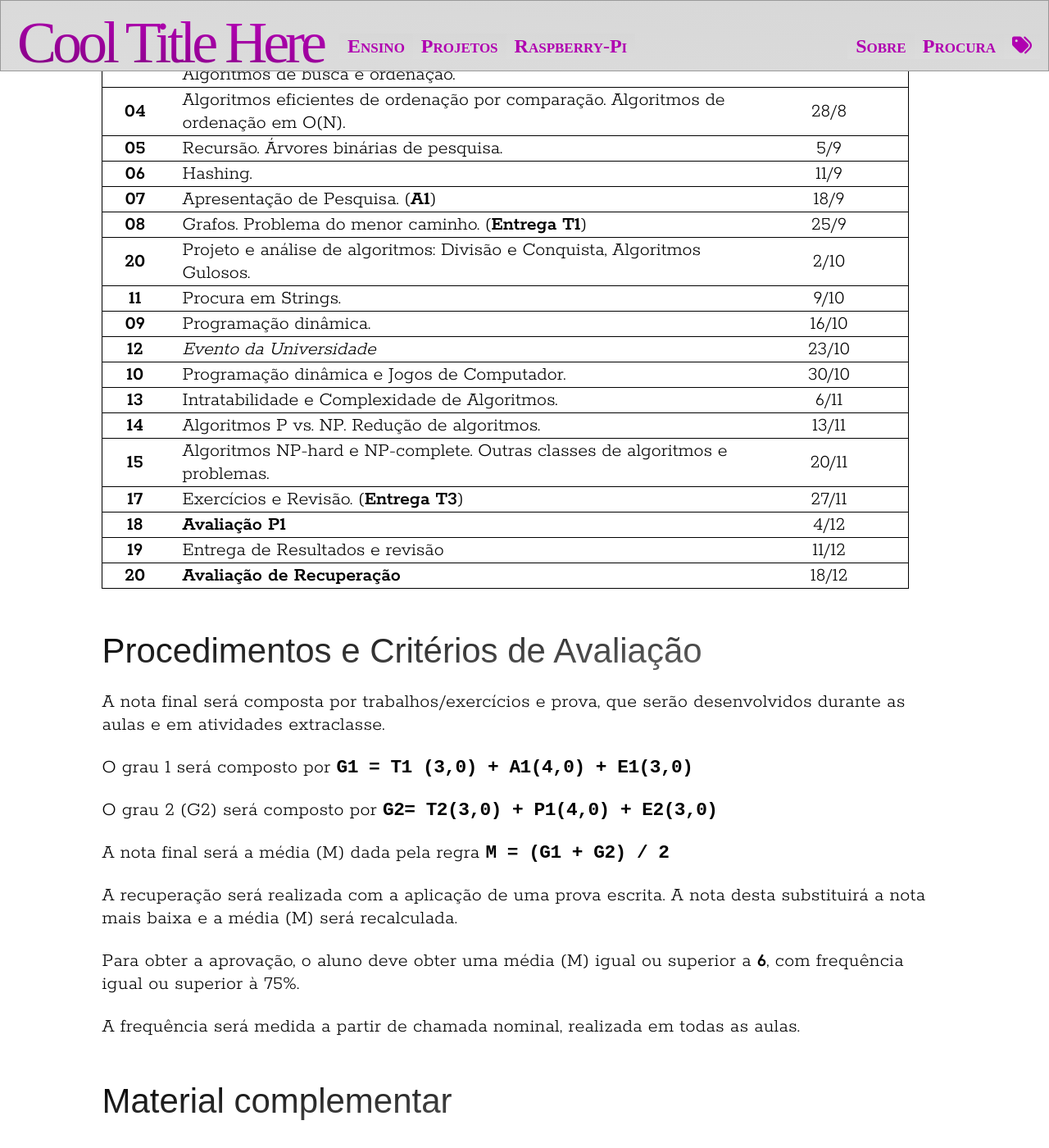
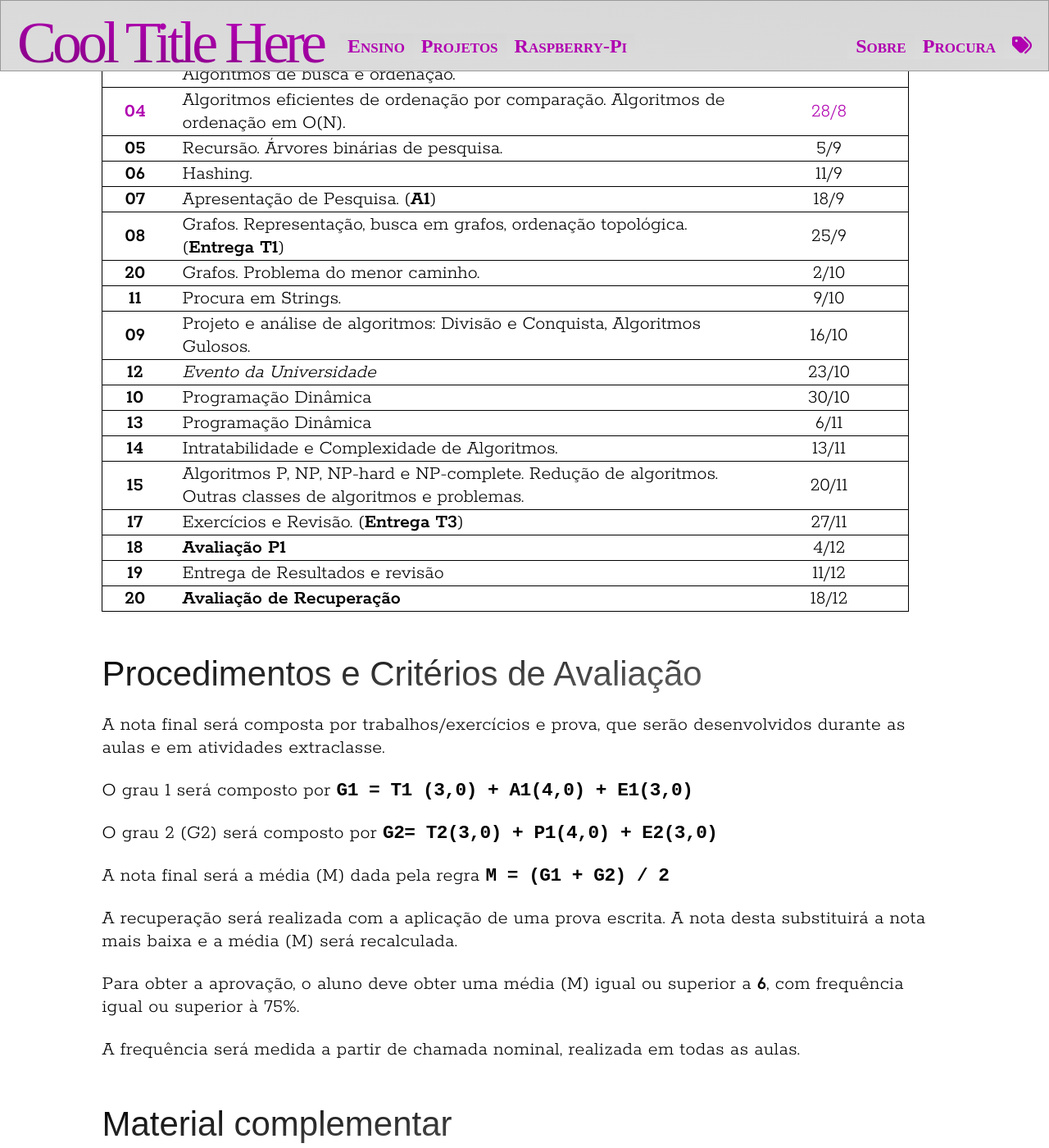
Before and after one commit to rafasgj/rafaeljeffman.com, a Jekyll site: the page built from teaching/lasalle/2023-02-analise-algoritmos.md, in a window 1280 px wide and 1400 px high, scrolled down 2268 px. Shown: the whole window at 82% size. Built offline with Jekyll 4.4.1, drawn with Linux system fonts in a browser that asks for light colours; some web fonts are replaced; some of the changed text lies outside the part shown.

Commit message:
lasalle/analise-algoritmos: Lecture 4

```diff
--- a/teaching/lasalle/2023-02-analise-algoritmos.md
+++ b/teaching/lasalle/2023-02-analise-algoritmos.md
@@ -80,19 +80,19 @@ Serão utilizadas aulas expositivas, exercícios práticos individuias ou em gru
 | [**01**](lectures/analise-algoritmos/lecture-01) | Apresentação da disciplina. Conceitos Básicos. Pensamento algorítmico. | [7/8](lectures/analise-algoritmos/lecture-01) |
 | [**02**](lectures/analise-algoritmos/lecture-02) | Revisão: teoria de autômatos, máquinas universais, equivalência de máquinas universais. Linguagen regulares, livres de contexto. | [14/8](lectures/analise-algoritmos/lecture-02) |
 | [**03**](lectures/analise-algoritmos/lecture-03) | Complexidade e desempenho de algoritmos. Medidas de Desempenho. Análise assintótica. Notações Omega, Theta e Big-O. Algoritmos de busca e ordenação. | [21/8](lectures/analise-algoritmos/lecture-03) |
-| **04** | Algoritmos eficientes de ordenação por comparação. Algoritmos de ordenação em O(N). | 28/8 |
+| [**04**](lectures/analise-algoritmos/lecture-04) | Algoritmos eficientes de ordenação por comparação. Algoritmos de ordenação em O(N). | [28/8](lectures/analise-algoritmos/lecture-04) |
 | **05** | Recursão. Árvores binárias de pesquisa. | 5/9 |
 | **06** | Hashing. | 11/9 |
 | **07** | Apresentação de Pesquisa. (**A1**) | 18/9 |
-| **08** | Grafos. Problema do menor caminho. (**Entrega T1**) | 25/9 |
-| **20** | Projeto e análise de algoritmos: Divisão e Conquista, Algoritmos Gulosos. | 2/10 |
+| **08** | Grafos. Representação, busca em grafos, ordenação topológica. (**Entrega T1**) | 25/9 |
+| **20** | Grafos. Problema do menor caminho. | 2/10 |
 | **11** | Procura em Strings. | 9/10 |
-| **09** | Programação dinâmica. | 16/10 |
+| **09** | Projeto e análise de algoritmos: Divisão e Conquista, Algoritmos Gulosos. | 16/10 |
 | **12** | _Evento da Universidade_ | 23/10 |
-| **10** | Programação dinâmica e Jogos de Computador. | 30/10 |
-| **13** | Intratabilidade e Complexidade de Algoritmos. | 6/11 |
-| **14** | Algoritmos P vs. NP. Redução de algoritmos. | 13/11 |
-| **15** | Algoritmos NP-hard e NP-complete. Outras classes de algoritmos e problemas. | 20/11 |
+| **10** | Programação Dinâmica | 30/10 |
+| **13** | Programação Dinâmica | 6/11 |
+| **14** | Intratabilidade e Complexidade de Algoritmos. | 13/11 |
+| **15** | Algoritmos P, NP, NP-hard e NP-complete. Redução de algoritmos. Outras classes de algoritmos e problemas. | 20/11 |
 | **17** | Exercícios e Revisão. (**Entrega T3**) | 27/11 |
 | **18** | **Avaliação P1** | 4/12 |
 | **19** | Entrega de Resultados e revisão | 11/12 |
```
Also changed, not shown: other parts of teaching/lasalle/2023-02-analise-algoritmos.md (+3 -3 lines), teaching/lasalle/lectures/analise-algoritmos/lecture-04.md (added, +129 -0 lines).
